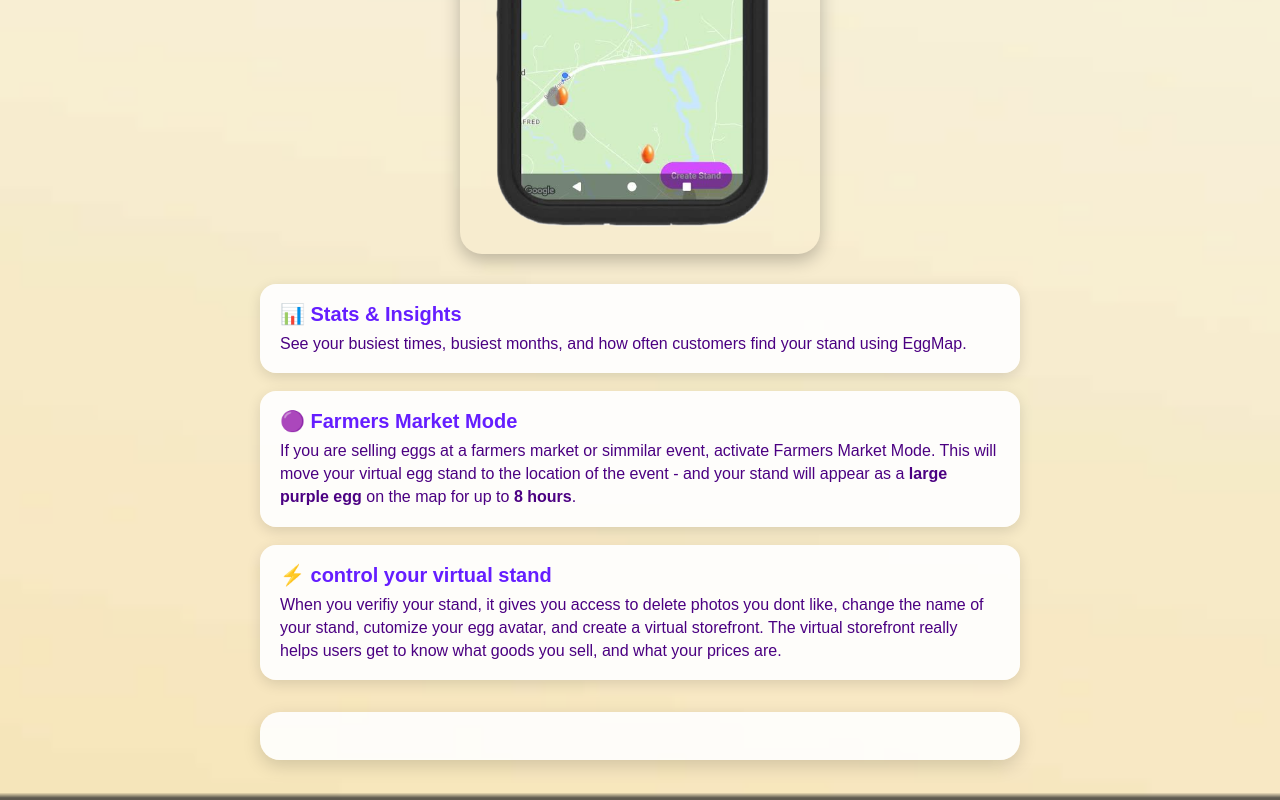
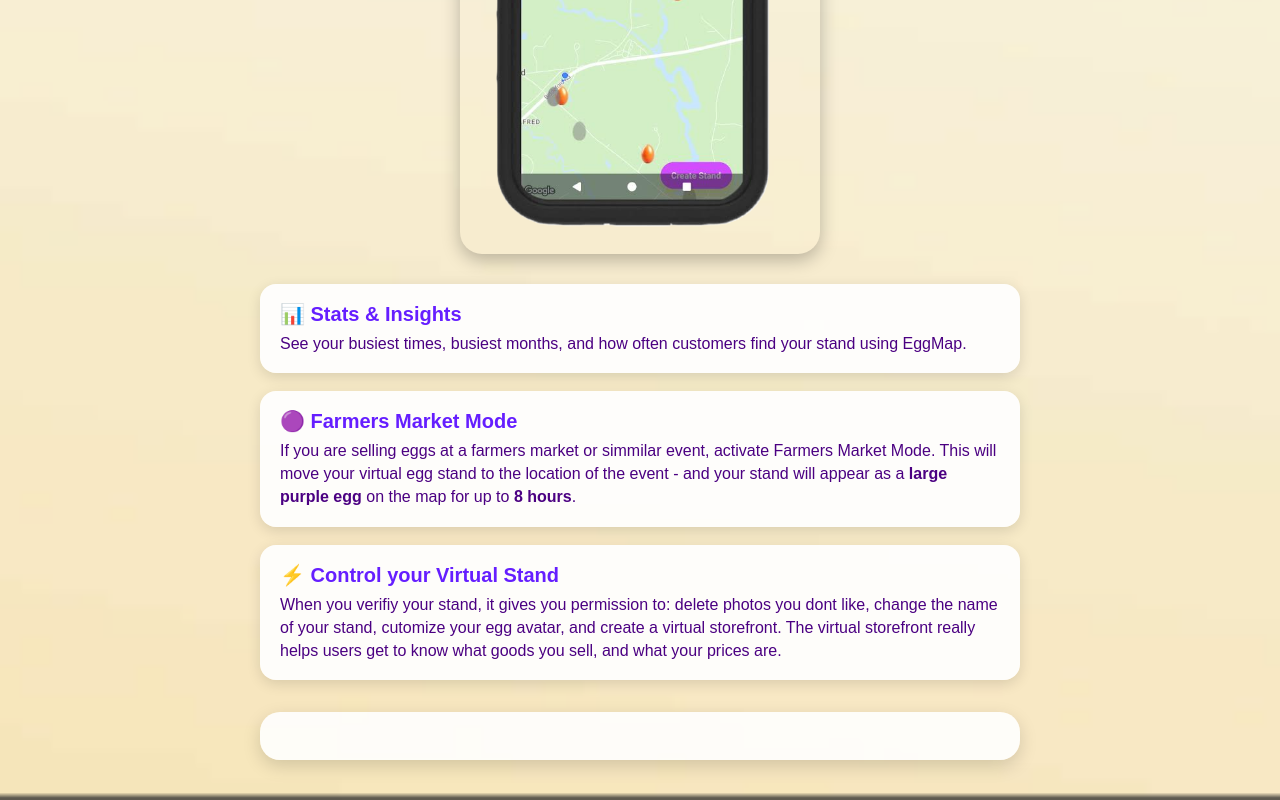
Before and after one commit to Eggmapproject123/eggmap-website, a Next.js app: page /farmer/apply in a window 1280 px wide. Shown: the part 816-1616 px from the top of the page. Built offline with nearby package versions, Linux system fonts and the light colour scheme; a web font is replaced by a local one.

Commit message:
Update verified farmer website content

```diff
--- a/app/faq/page.jsx
+++ b/app/faq/page.jsx
@@ -162,7 +162,7 @@ const farmerFaq = [
     question: "what is Farmer verification?",
     answer: (
       <p>
-        Farmer Verification is when the owner of a farm stand that exsits on EggMap, chooses to 'claim' their virtual stand.
+        Farmer Verification is when the owner of a farm stand chooses to 'claim' their virtual stand.
       </p>
     ),
   },
@@ -174,7 +174,7 @@ const farmerFaq = [
     question: "How do I become a Verified Farmer?",
     answer: (
       <p>
-        Find or create your digital eggstand on the App. then, click 'claim this stand' and follow the verification proccess from there.
+        Find or create your digital eggstand on the app. Then, click 'claim this stand' and follow the verification proccess from there.
         Once approved, you’ll gain full control over your farm stand.
       </p>
     ),
@@ -187,7 +187,7 @@ const farmerFaq = [
         <li>Golden Egg sale mode</li>
         <li>Farmers market visibility mode</li>
 
-        <li>Ratings &amp; photos</li>
+        <li>Virtual storefront</li>
         <li>Verified checkmark <VerifiedIcon /> on your stand</li>
         <li>Statistics dashboard</li>
 
--- a/app/farmer/apply/page.jsx
+++ b/app/farmer/apply/page.jsx
@@ -139,8 +139,8 @@ export default function VerifiedFarmerPage() {
             <strong> large purple egg</strong> on the map for up to <strong>8 hours</strong>.
           </BenefitCard>
 
-          <BenefitCard icon="⚡" title="control your virtual stand">
-             When you verifiy your stand, it gives you access to delete photos you dont like, change the name of your stand, cutomize your egg avatar,
+          <BenefitCard icon="⚡" title="Control your Virtual Stand">
+             When you verifiy your stand, it gives you permission to: delete photos you dont like, change the name of your stand, cutomize your egg avatar,
              and create a virtual storefront. The virtual storefront really helps users get to know what goods you sell, and what your prices are.
           </BenefitCard>
 
```
